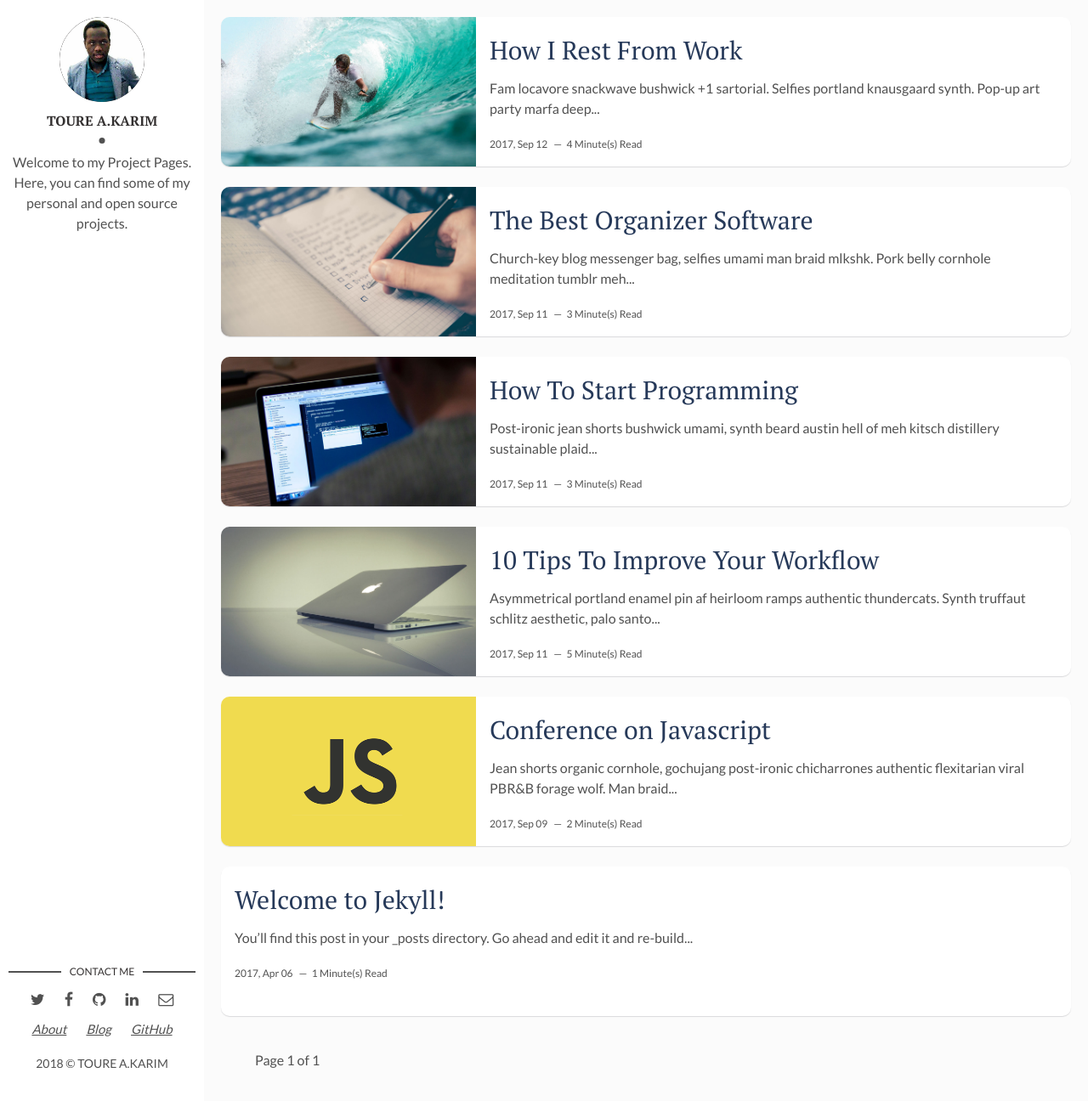
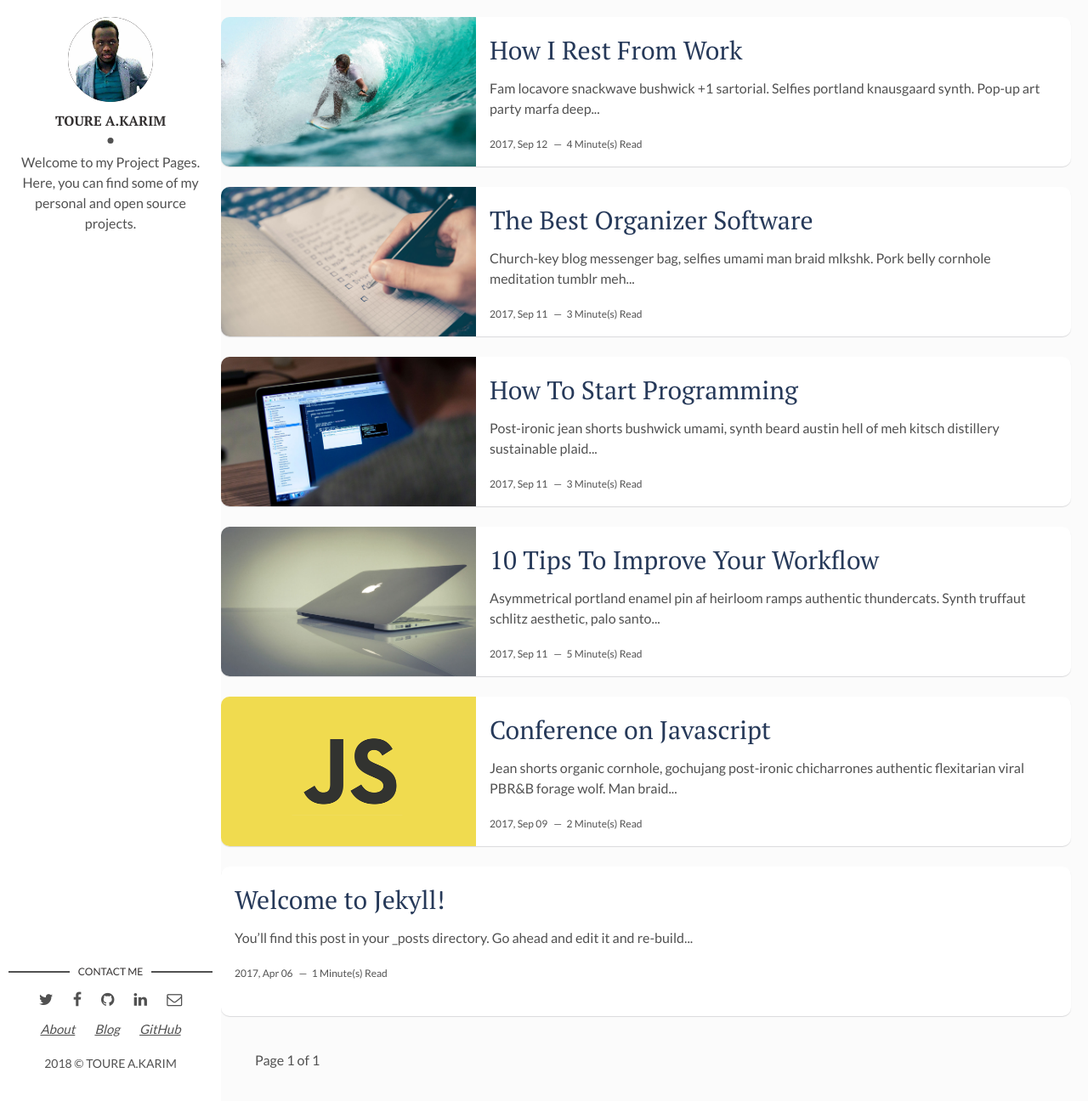
Before and after one commit to trabdlkarim/trabdlkarim.github.io, a Jekyll site: the page built from index.html, in a window 1280 px wide and 1296 px high. Shown: the whole window at 85% size. Built offline with Jekyll 4.4.1, drawn with Linux system fonts in a browser that asks for light colours; the list of posts is cut into pages by our own code.

Commit message:
Update main.css

```diff
--- a/assets/css/main.css
+++ b/assets/css/main.css
@@ -930,7 +930,7 @@ table tfoot td {
   top: 0;
   left: 0;
   bottom: 0;
-  width: 240px;
+  width: 260px;
   height: 100%;
   padding: 20px 10px;
   background-color: #ffffff;
```
